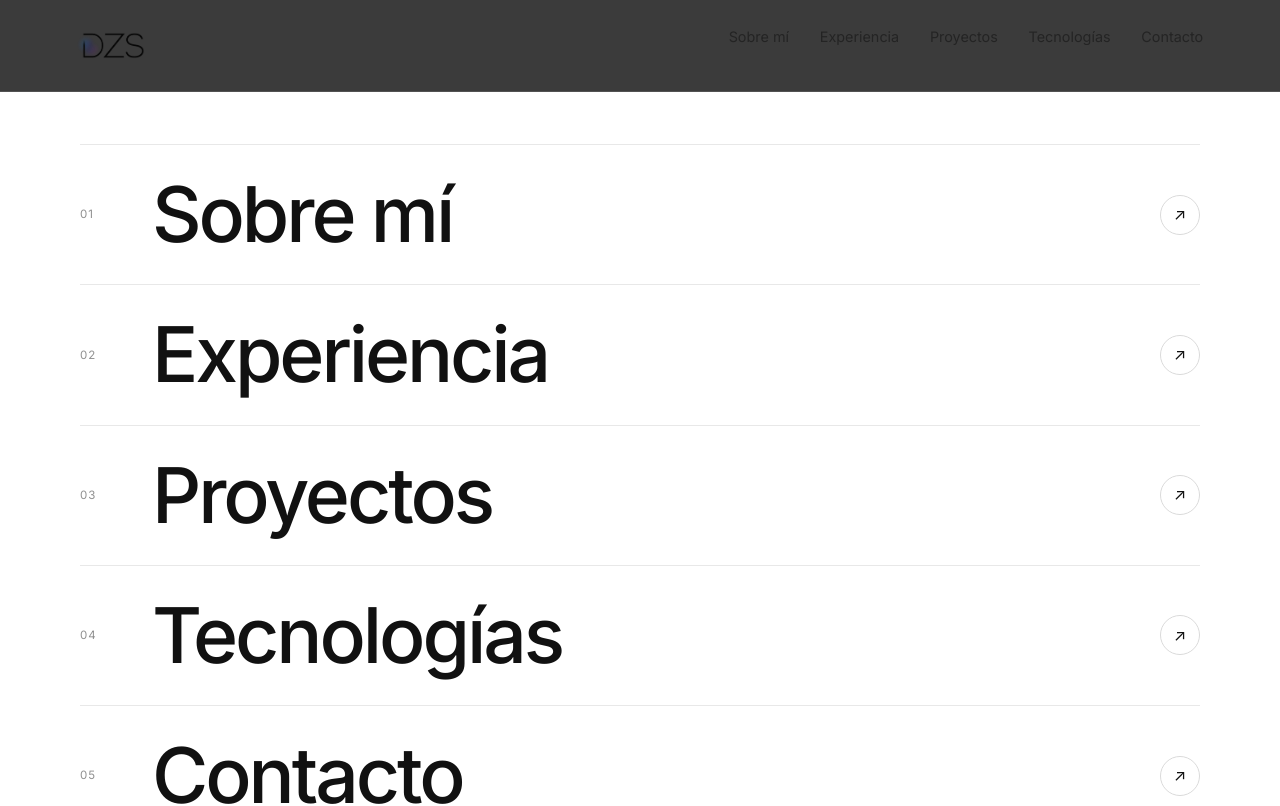
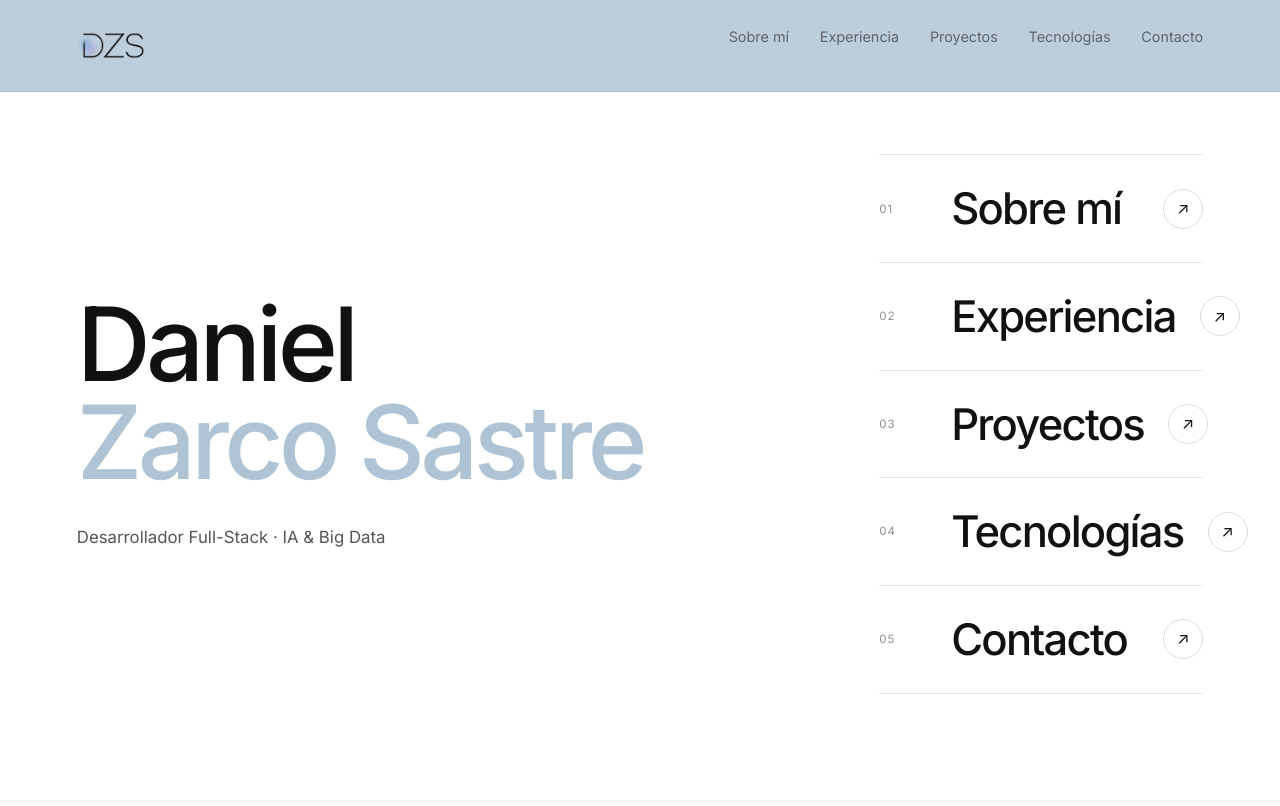
Before and after one commit to Daniel-Zarco/Portfolio, a React (Vite) app: page / in a window 1280 px wide. Shown: the top 806 px of the page. Built offline with nearby package versions, Linux system fonts and the light colour scheme.

Commit message:
Navbar #AEC3D3, Home a dos columnas con titular y /sobre-mi cabecera a ancho completo

```diff
--- a/src/App.css
+++ b/src/App.css
@@ -209,8 +209,8 @@
   align-items: center;
   justify-content: space-between;
   gap: 2rem;
-  background: rgba(17, 17, 17, 0.82);
-  border-bottom: 1px solid rgba(255, 255, 255, 0.12);
+  background: rgba(174, 195, 211, 0.82);
+  border-bottom: 1px solid rgba(17, 17, 17, 0.08);
   backdrop-filter: blur(16px);
   -webkit-backdrop-filter: blur(16px);
   transition: padding 0.4s var(--ease-smooth);
@@ -977,12 +977,17 @@
 }
 
 #sobre-mi .section-heading {
-  max-width: 52rem;
-  margin-bottom: clamp(5rem, 12vh, 9rem);
+  max-width: none;
+  margin-bottom: clamp(3rem, 7vh, 5rem);
+}
+
+#sobre-mi .section-badge {
+  margin-bottom: 1.1rem;
 }
 
 #sobre-mi .section-title {
-  max-width: 15ch;
+  max-width: 40ch;
+  margin-bottom: 0;
 }
 
 #sobre-mi .about-grid {
@@ -1073,16 +1078,49 @@
 /* ---------- Minimal home navigation ---------- */
 .home-landing {
   min-height: 100svh;
-  display: flex;
-  align-items: flex-end;
-  padding-top: clamp(8rem, 18vh, 13rem);
-  padding-bottom: clamp(5rem, 12vh, 9rem);
+  display: grid;
+  grid-template-columns: minmax(0, 2.2fr) minmax(20rem, 1fr);
+  align-items: center;
+  gap: clamp(3rem, 7vw, 8rem);
+  width: 100%;
+  max-width: 100rem;
+  margin: 0 auto;
+  padding: clamp(8rem, 18vh, 13rem) var(--container-pad) clamp(5rem, 12vh, 9rem);
+}
+
+.home-intro {
+  display: flex;
+  flex-direction: column;
+  padding: clamp(2rem, 6vh, 4rem) 0;
+}
+
+.home-title {
+  margin-bottom: clamp(1.75rem, 4vh, 3rem);
+}
+
+.home-title-line {
+  display: block;
+  font-size: clamp(3.25rem, 8vw, 8rem);
+  line-height: 0.95;
+  letter-spacing: -0.045em;
+  font-weight: 500;
+}
+
+.home-title-dark {
+  color: var(--color-white);
+}
+
+.home-title-mist {
+  color: var(--color-mist);
+}
+
+.home-tagline {
+  font-size: 1.05rem;
+  color: var(--color-text);
 }
 
 .home-navigation {
   width: 100%;
-  max-width: 70rem;
-  margin: 0 auto;
 }
 
 .home-navigation-list {
@@ -1120,7 +1158,7 @@
 }
 
 .home-navigation-label {
-  font-size: clamp(2.2rem, 6vw, 6rem);
+  font-size: clamp(1.75rem, 3.4vw, 3.5rem);
   font-weight: 500;
   letter-spacing: -0.04em;
   line-height: 0.98;
@@ -1529,6 +1567,12 @@
   .about-grid {
     grid-template-columns: 1fr;
   }
+
+  .home-landing {
+    grid-template-columns: 1fr;
+    align-items: start;
+    gap: clamp(2.5rem, 6vh, 4.5rem);
+  }
 }
 
 @media (max-width: 768px) {
@@ -1605,9 +1649,12 @@
   }
 
   .home-landing {
-    align-items: center;
     padding-top: 8rem;
     padding-bottom: 5rem;
+  }
+
+  .home-title-line {
+    font-size: clamp(2.75rem, 13vw, 5.5rem);
   }
 
   .home-navigation-link {
--- a/src/index.css
+++ b/src/index.css
@@ -22,6 +22,7 @@
 
   --color-pastel-blue: #EEF6FC;
   --color-pastel-lavender: #F4F2FB;
+  --color-mist: #AEC3D3;
 
   --color-border: #E8E8E8;
   --color-border-strong: #DADADA;
--- a/src/pages/Home.jsx
+++ b/src/pages/Home.jsx
@@ -10,6 +10,14 @@ export default function Home() {
 
   return (
     <div className="page home-landing">
+      <div className="home-intro">
+        <h1 className="home-title" aria-label="Daniel Zarco Sastre">
+          <span className="home-title-line home-title-dark">Daniel</span>
+          <span className="home-title-line home-title-mist">Zarco Sastre</span>
+        </h1>
+        <p className="home-tagline">Desarrollador Full-Stack · IA &amp; Big Data</p>
+      </div>
+
       <nav className="home-navigation" aria-label="Secciones del portfolio">
         <ul className="home-navigation-list">
           {navLinks.map((link, index) => (
```
